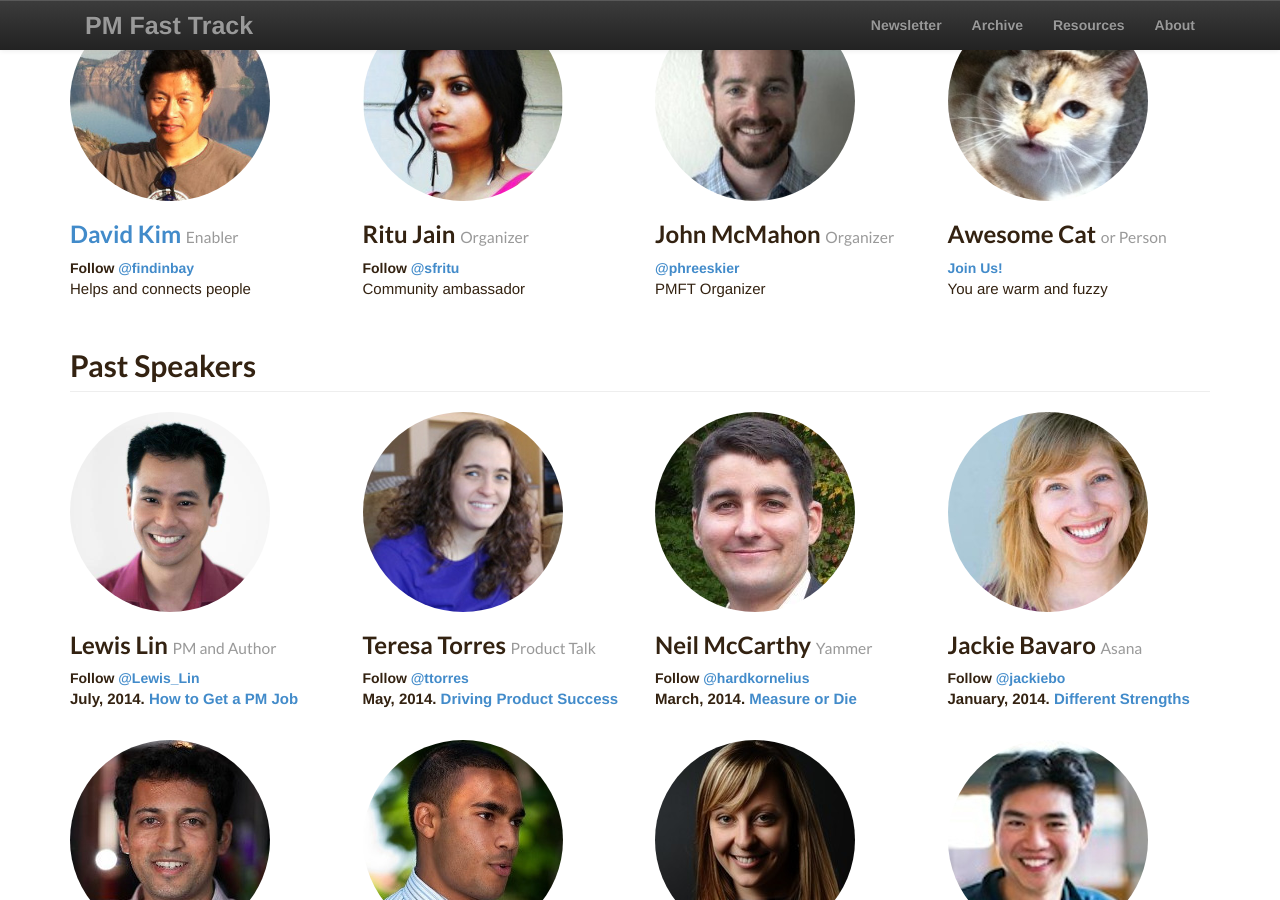
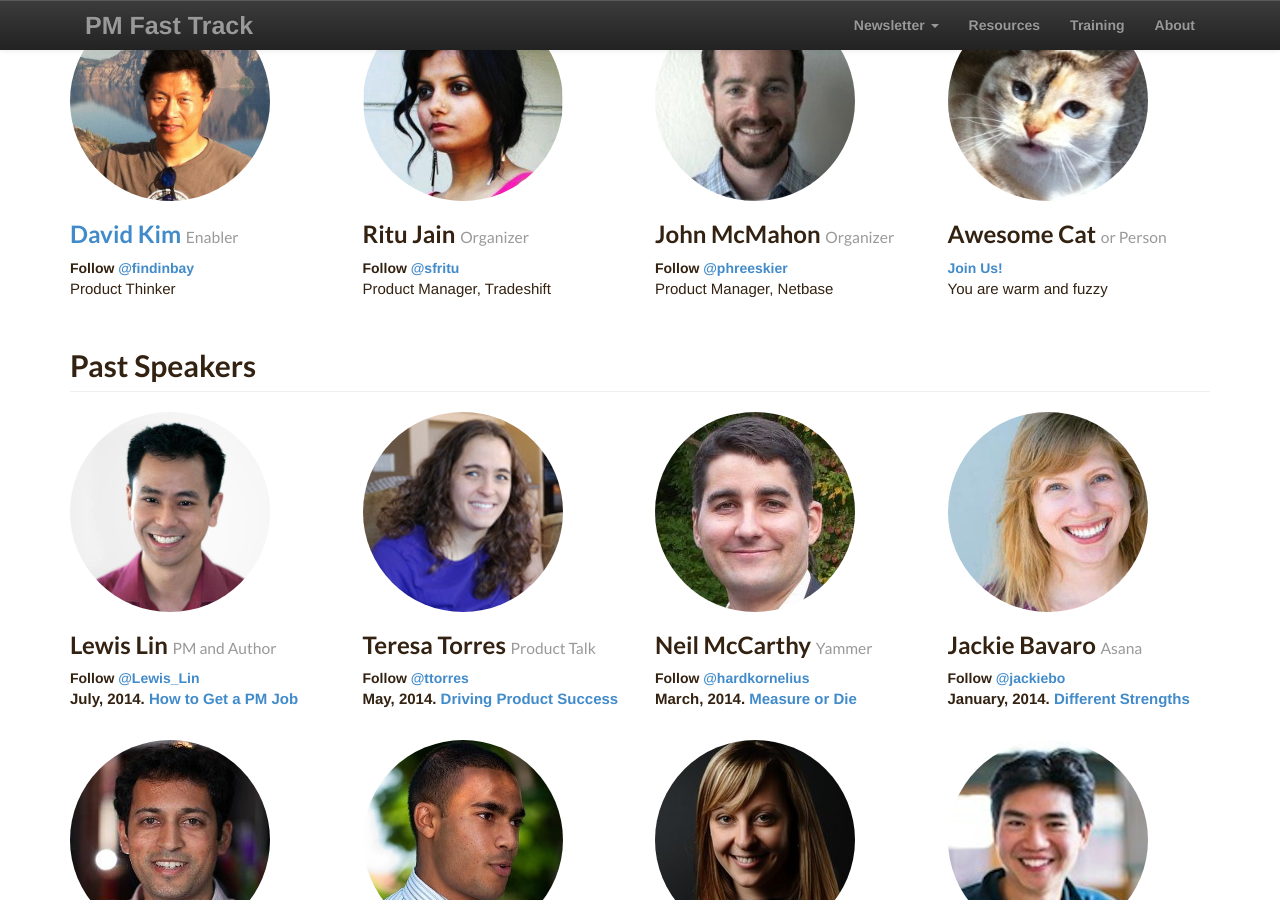
Before and after one commit to productmanagers/productmanagers.github.io, a Jekyll site: the page built from pages/about.html, in a window 1280 px wide and 900 px high, scrolled down 347 px. Built offline with Jekyll 4.4.1, drawn with Linux system fonts in a browser that asks for light colours; nearby versions of some CDN libraries.

Commit message:
site page updates

```diff
--- a/_includes/_reading.html
+++ b/_includes/_reading.html
@@ -5,7 +5,7 @@
   <div class="col-lg-3 col-sm-5"><!-- book 1 -->
     <p><strong><a target="out" href="http://www.amazon.com/gp/product/B00HJ4A43S/ref=as_li_ss_il?ie=UTF8&camp=1789&creative=390957&creativeASIN=B00HJ4A43S&linkCode=as2&tag=pmfatr-20">Hooked</a></strong></p>
     <p><small>How to Build Habit-Forming Products</small></p>
-    <a target="out" href="http://www.amazon.com/gp/product/B00HJ4A43S/ref=as_li_ss_il?ie=UTF8&camp=1789&creative=390957&creativeASIN=B00HJ4A43S&linkCode=as2&tag=pmfatr-20"><img border="0" src="http://ws-na.amazon-adsystem.com/widgets/q?_encoding=UTF8&ASIN=B00HJ4A43S&Format=_SL110_&ID=AsinImage&MarketPlace=US&ServiceVersion=20070822&WS=1&tag=pmfatr-20" ></a><img src="http://ir-na.amazon-adsystem.com/e/ir?t=pmfatr-20&l=as2&o=1&a=B00HJ4A43S" width="1" height="1" border="0" alt="" style="border:none !important; margin:0px !important;" />
+    <a target="_" href="http://www.amazon.com/gp/product/B00LMGLXTS/ref=as_li_tl?ie=UTF8&camp=1789&creative=390957&creativeASIN=B00LMGLXTS&linkCode=as2&tag=pmft-20&linkId=2J5PCSQJ7AA4K3PB"><img border="0" src="http://ws-na.amazon-adsystem.com/widgets/q?_encoding=UTF8&ASIN=B00LMGLXTS&Format=_SL110_&ID=AsinImage&MarketPlace=US&ServiceVersion=20070822&WS=1&tag=pmft-20" ></a><img src="http://ir-na.amazon-adsystem.com/e/ir?t=pmft-20&l=as2&o=1&a=B00LMGLXTS" width="1" height="1" border="0" alt="" style="border:none !important; margin:0px !important;" />
     <p>Nir Eyal</p>
   </div>
   <div class="col-lg-3 col-sm-5"><!-- book 2 -->
@@ -24,7 +24,7 @@
     <p><strong><a target="out" href="http://www.amazon.com/gp/product/B002MUAJ2A/ref=as_li_ss_il?ie=UTF8&camp=1789&creative=390957&creativeASIN=B002MUAJ2A&linkCode=as2&tag=pmfatr-20">Rework</a></strong></p>
     <p><small>About rethinking how we work and build</small></p>
     <a target="out" href="http://www.amazon.com/gp/product/B002MUAJ2A/ref=as_li_ss_il?ie=UTF8&camp=1789&creative=390957&creativeASIN=B002MUAJ2A&linkCode=as2&tag=pmfatr-20"><img border="0" src="http://ws-na.amazon-adsystem.com/widgets/q?_encoding=UTF8&ASIN=B002MUAJ2A&Format=_SL110_&ID=AsinImage&MarketPlace=US&ServiceVersion=20070822&WS=1&tag=pmfatr-20" ></a><img src="http://ir-na.amazon-adsystem.com/e/ir?t=pmfatr-20&l=as2&o=1&a=B002MUAJ2A" width="1" height="1" border="0" alt="" style="border:none !important; margin:0px !important;" />
-    <p>Jason Fried and David Hansson</p>
+    <p>Jason Fried and David H. Hansson</p>
   </div>
 </div>
 
--- a/_includes/navbar.html
+++ b/_includes/navbar.html
@@ -13,9 +13,18 @@
         <!-- Collect the nav links, forms, and other content for toggling -->
         <div class="collapse navbar-collapse navbar-right navbar-ex1-collapse">
             <ul class="nav navbar-nav">
-                <li><a href="{{BASE_PATH}}/blog/">Newsletter</a></li>
-                <li><a href="{{BASE_PATH}}/pages/archive.html">Archive</a></li>
+                <li class="dropdown">
+                    <a href="#" class="dropdown-toggle" data-toggle="dropdown">
+                        Newsletter
+                        <b class="caret"></b>
+                    </a>
+                    <ul class="dropdown-menu" role="menu">
+                        <li><a href="{{BASE_PATH}}/blog/">Current</a></li>
+                        <li><a href="{{BASE_PATH}}/pages/archive.html">Archive</a></li>
+                    </ul>
+                </li>
                 <li><a href="{{BASE_PATH}}/resources/">Resources</a></li>
+                <li><a href="{{BASE_PATH}}/training/">Training</a></li>
                 <li><a href="{{BASE_PATH}}/pages/about.html">About</a></li>
             </ul>
         </div>
--- a/blog/feed.xml
+++ b/blog/feed.xml
@@ -1,6 +1,6 @@
 ---
 layout: none
-title: "PMFT Digest - Project Week"
+title: "PMFT Digest - How to Become a Product Manager"
 description: "PM Fast Track Blog"
 ---
 
--- a/pages/about.html
+++ b/pages/about.html
@@ -27,7 +27,7 @@ description: "About the Product Management Fast Track community"
                 <small>Enabler</small>
             </h3>
             <div class="twitter">Follow <a target="_" href="https://twitter.com/findinbay">@findinbay</a></div>
-            <p>Helps and connects people</p>
+            <p>Product Thinker</p>
         </div>
         <div class="col-lg-3 col-sm-5">
             <img width="200" class="img-circle img-responsive" src="../assets/images/team/ritu.jpg">
@@ -35,15 +35,15 @@ description: "About the Product Management Fast Track community"
                 <small>Organizer</small>
             </h3>
             <div class="twitter">Follow <a target="_" href="https://twitter.com/sfritu">@sfritu</a></div>
-            <p>Community ambassador</p>
+            <p>Product Manager, Tradeshift</p>
         </div>
         <div class="col-lg-3 col-sm-5">
             <img width="200" class="img-circle img-responsive" src="../assets/images/team/john.jpg">
             <h3>John McMahon
                 <small>Organizer</small>
             </h3>
-            <div class="twitter"><a target="_" href="https://twitter.com/phreeskier">@phreeskier</a></div>
-            <p>PMFT Organizer</p>
+            <div class="twitter">Follow <a target="_" href="https://twitter.com/phreeskier">@phreeskier</a></div>
+            <p>Product Manager, Netbase</p>
         </div>
         <div class="col-lg-3 col-sm-5">
             <img width="200" class="img-circle img-responsive" src="../assets/images/team/asia.jpg">
```
Also changed, not shown: _includes/_resources.html (+7 -8 lines).
